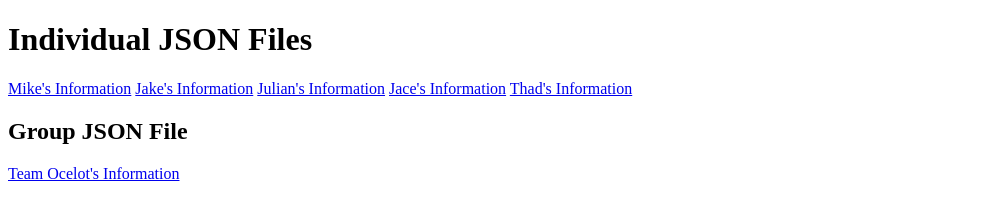
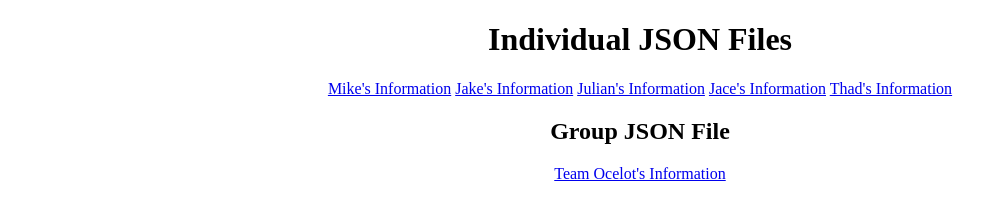
Before and after one commit to mosesju/klumpproduct, a website: page index.html in a window 1280 px wide. Shown: the whole page, without its empty margins (0-1007 px from the left). Drawn offline with nearby package versions, Linux system fonts and the light colour scheme.

Commit message:
update center alignment

```diff
--- a/index.html
+++ b/index.html
@@ -8,7 +8,7 @@
 
     </head>
     <body>
-        <div>
+        <div align="center">
             <h1>Individual JSON Files</h1>
             <a href = "/name/Mike">Mike's Information</a>
             <a href = "/name/Jake">Jake's Information</a>
```
